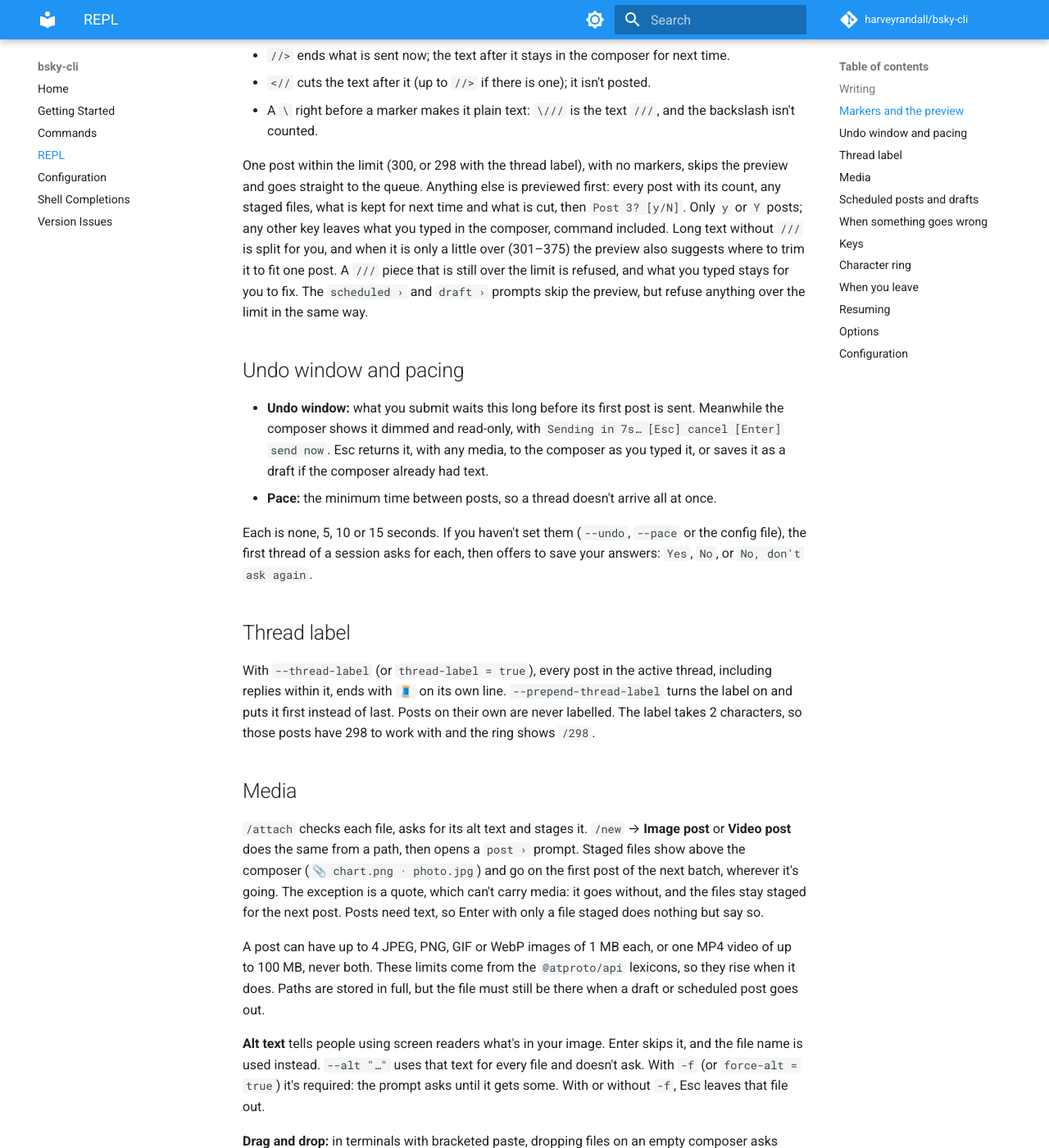
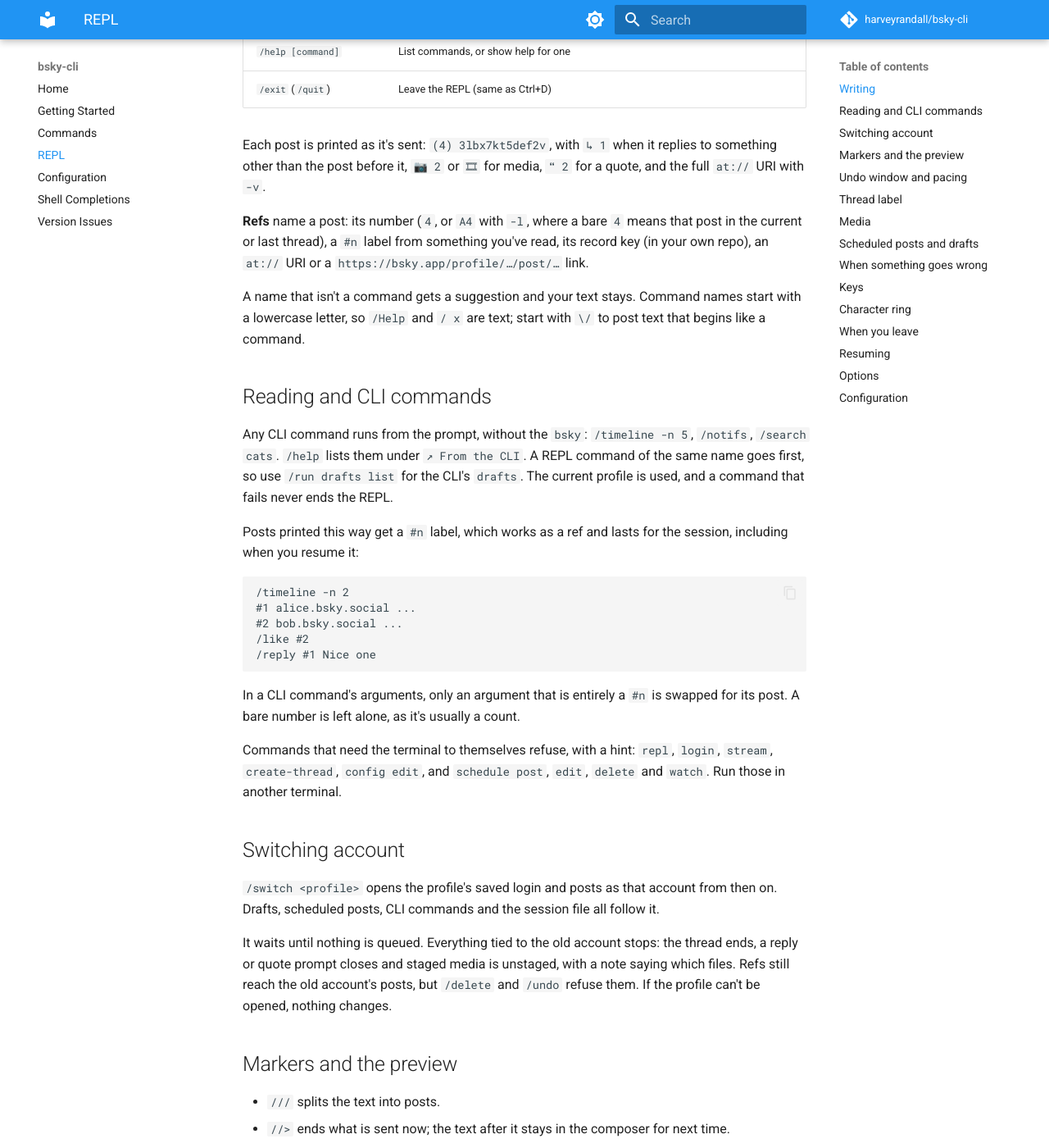
Before and after one commit to harveyrandall/bsky-cli, an MkDocs documentation site: the page built from docs/repl.md, in a window 1280 px wide and 1400 px high, scrolled down 2352 px. Shown: the whole window at 82% size. Built offline with MkDocs 1.6.1 and Material for MkDocs 9.7.7, drawn with Linux system fonts in a browser that asks for light colours; comment, search, counter and statistics services are not loaded; some of the changed text lies outside the part shown.

Commit message:
docs(repl): document commands and passthrough

````diff
--- a/docs/repl.md
+++ b/docs/repl.md
@@ -1,6 +1,6 @@
 # REPL
 
-`bsky repl` opens an interactive composer for posts, threads, quotes, scheduled posts and drafts. In a terminal, plain `bsky` with no command opens it too.
+`bsky repl` opens an interactive composer for posts, threads, quotes, scheduled posts and drafts, where you can also read your timeline and act on what you read. In a terminal, plain `bsky` with no command opens it too.
 
 ```bash
 bsky repl
@@ -35,6 +35,15 @@ The prompt shows what Enter will do with plain text:
 | `/attach <path…> [--alt "…"]` | Stage images or a video for the next post |
 | `/detach [n\|all]` | Unstage one file (counting from 1, in the order shown above the composer), or all of them, which is what `/detach` alone does |
 | `/edit [text]` | Write in `$EDITOR` (same as Ctrl+G) |
+| `/delete <ref>` | Delete one of your posts, after asking. A thread that was continuing from it goes back to the post before |
+| `/undo` | Delete the last post you made, after asking. It waits until nothing is queued: Esc takes back what hasn't gone yet |
+| `/drafts [id]` | List your drafts, or load one into the composer by its id or the start of it |
+| `/switch <profile>` | Post as another account. See [Switching account](#switching-account) |
+| `/like`, `/unlike`, `/repost`, `/unrepost <ref>` | Like or repost a post, or take it back |
+| `/open <ref>` | Open a post in your browser |
+| `/copy <ref>` | Copy a post's link |
+| `/view <ref>` | Print a post and its thread |
+| `/run <command> [args]` | Run a CLI command, even one whose name a REPL command has taken |
 | `/auto-thread [on\|off]` | Toggle starting a thread from plain text |
 | `/settings [undo\|pace N]` | Change the undo window or pace, then show the settings; with no arguments it asks for each |
 | `/history` | List this session's posts |
@@ -44,9 +53,33 @@ The prompt shows what Enter will do with plain text:
 
 Each post is printed as it's sent: `(4) 3lbx7kt5def2v`, with ` ↳ 1` when it replies to something other than the post before it, `📷 2` or `🎞` for media, `❝ 2` for a quote, and the full `at://` URI with `-v`.
 
-**Refs** name a post: its number (`4`, or `A4` with `-l`, where a bare `4` means that post in the current or last thread), its record key (in your own repo), an `at://` URI or a `https://bsky.app/profile/…/post/…` link.
+**Refs** name a post: its number (`4`, or `A4` with `-l`, where a bare `4` means that post in the current or last thread), a `#n` label from something you've read, its record key (in your own repo), an `at://` URI or a `https://bsky.app/profile/…/post/…` link.
 
 A name that isn't a command gets a suggestion and your text stays. Command names start with a lowercase letter, so `/Help` and `/ x` are text; start with `\/` to post text that begins like a command.
+
+## Reading and CLI commands
+
+Any CLI command runs from the prompt, without the `bsky`: `/timeline -n 5`, `/notifs`, `/search cats`. `/help` lists them under `↗ From the CLI`. A REPL command of the same name goes first, so use `/run drafts list` for the CLI's `drafts`. The current profile is used, and a command that fails never ends the REPL.
+
+Posts printed this way get a `#n` label, which works as a ref and lasts for the session, including when you resume it:
+
+```
+/timeline -n 2
+#1 alice.bsky.social ...
+#2 bob.bsky.social ...
+/like #2
+/reply #1 Nice one
+```
+
+In a CLI command's arguments, only an argument that is entirely a `#n` is swapped for its post. A bare number is left alone, as it's usually a count.
+
+Commands that need the terminal to themselves refuse, with a hint: `repl`, `login`, `stream`, `create-thread`, `config edit`, and `schedule post`, `edit`, `delete` and `watch`. Run those in another terminal.
+
+## Switching account
+
+`/switch <profile>` opens the profile's saved login and posts as that account from then on. Drafts, scheduled posts, CLI commands and the session file all follow it.
+
+It waits until nothing is queued. Everything tied to the old account stops: the thread ends, a reply or quote prompt closes and staged media is unstaged, with a note saying which files. Refs still reach the old account's posts, but `/delete` and `/undo` refuse them. If the profile can't be opened, nothing changes.
 
 ## Markers and the preview
 
@@ -84,7 +117,9 @@ If the first post of a batch is rejected, its media is staged again and the text
 
 `/new` → **Scheduled post** gives you a `scheduled ›` prompt. After Enter it asks for a date, a time and, if the hour could be either, AM or PM, then saves the post with any staged media. It's a single post of up to 300 characters, saved for `bsky schedule`. Nothing sends it until `bsky schedule run` runs, so use [`bsky schedule enable`](commands.md#bsky-schedule-enable) or keep `bsky schedule watch` open; the REPL says so if the scheduler isn't enabled.
 
-`/new` → **Draft** gives you a `draft ›` prompt and saves what you type, with any staged media, as a draft. Long text and `///` make a thread draft. Send it later with `bsky drafts send <id>`.
+`/new` → **Draft** gives you a `draft ›` prompt and saves what you type, with any staged media, as a draft. Long text and `///` make a thread draft. Send it later with `bsky drafts send <id>`, or load it with `/drafts <id>`.
+
+`/drafts <id>` puts the draft in the composer as the command that sends it (`/post …`, `/reply … …`, `/quote … …`), with a thread's posts joined by `///`, and stages its media. Sending that text deletes the draft; change the text and the draft stays. A thread with media on its later posts can't be loaded here, so use `bsky drafts send`.
 
 ## When something goes wrong
 
@@ -108,7 +143,7 @@ The REPL never exits on an error.
 | Alt+←/→ (Alt+B/F) | Word left / right |
 | Ctrl+W, Ctrl+U | Delete word, delete to line start |
 | Backspace, Delete | Delete one character |
-| Tab | Complete command names |
+| Tab | Complete command names, then flags, `/attach` paths (`~/` works, and spaces are escaped for you) and recent labels where a ref goes |
 | Ctrl+G | Open the draft in `$EDITOR` (or `vi`); what you save comes back to the composer. Use a waiting form for a GUI editor (`code --wait`). If the editor fails, your text stays as it was. Nothing is sent until it closes |
 
 Esc, Ctrl+C and Ctrl+D act on the innermost thing they can:
@@ -146,7 +181,7 @@ The count turns yellow 40 characters before the limit and red above it, where it
 
 ## When you leave
 
-The REPL prints what you posted and how to come back: `7 posts in 2 threads · resume: bsky -r k3f7xq`, and any drafts that failures left behind. With `-v` it lists every post with its URI, the session's start and end, and every failure.
+The REPL prints what you posted and how to come back: `7 posts in 2 threads · resume: bsky -r k3f7xq`, and any drafts that failures left behind. With `-v` it lists every post with its URI, the session's start and end, and every failure. Posts you deleted aren't counted; `-v` lists them under `Deleted:`.
 
 ## Resuming
 
````
Also changed, not shown: README.md (+1 -1 lines), docs/commands.md (+1 -1 lines), docs/superpowers/specs/2026-10-31-bsky-repl-design.md (+1 -1 lines).
